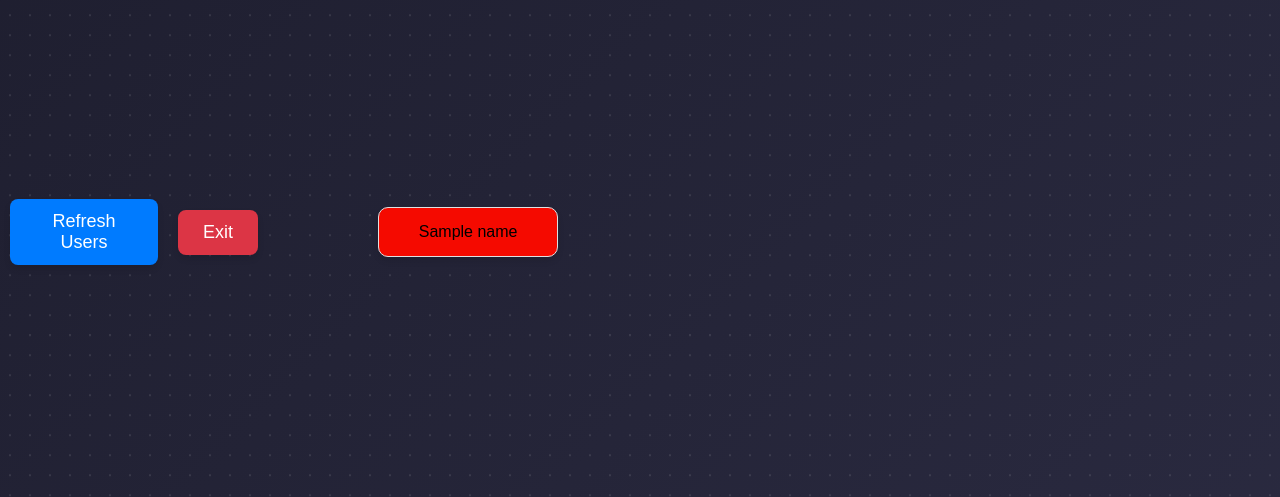
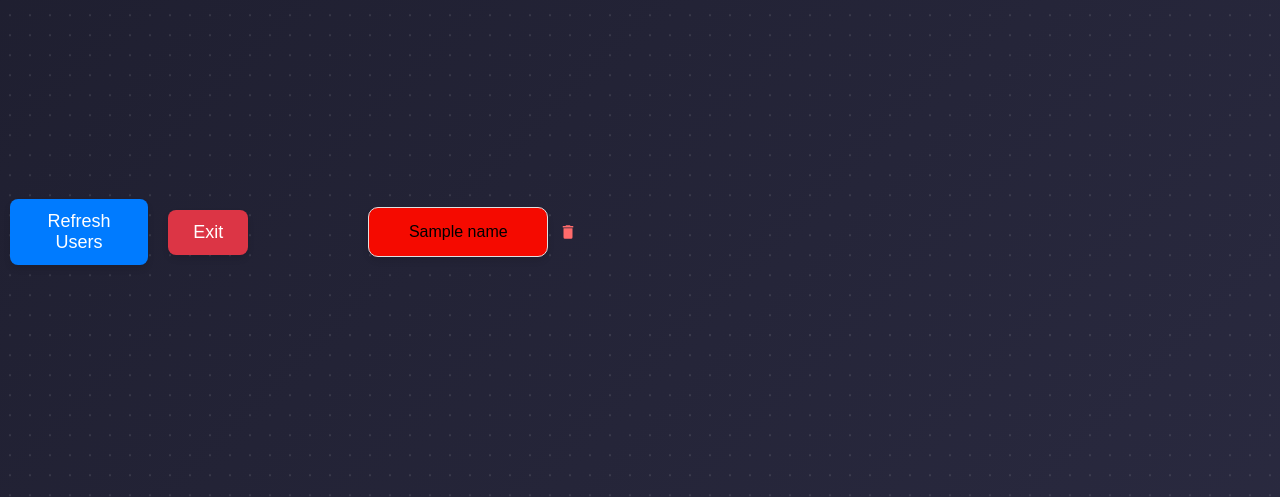
Before and after one commit to misterwo0rldwide/SilentNet, a Flask app: template src/manager/templates/name_screen.html in a window 1280 px wide. Shown: the part 168-665 px from the top of the page. Run offline with Flask 3, Linux system fonts and the light colour scheme; the template is opened without the code that fills it: most values are stand-ins (such as "Sample title", 1, 10 or a date in 2020).

Commit message:
Delete client

```diff
--- a/src/manager/manager.py
+++ b/src/manager/manager.py
@@ -155,6 +155,18 @@ def employees_screen():
 
     return render_template("name_screen.html", name_list=stats)
 
+@web_app.route('/delete_client', methods=['POST'])
+def delete_client():
+    data = request.get_json()
+    client_name = data.get('name')
+
+    if not client_name:
+        return jsonify({'success': False, 'message': 'No name provided'}), 400
+
+    manager_server_sock.protocol_send(MessageParser.MANAGER_DELETE_CLIENT, client_name)
+    return jsonify({'success': True, 'message': f'Client {client_name} deleted successfully'})
+
+
 @web_app.route("/manual-connect")
 def manual_connect():
     attempt_server_connection()
--- a/src/manager/static/css/name_screen.css
+++ b/src/manager/static/css/name_screen.css
@@ -126,3 +126,41 @@ body::before {
     z-index: 1000;
     display: none;
 }
+
+/* Add these to your existing name_screen.css */
+
+.name-card {
+    position: relative;
+    display: flex;
+    align-items: center;
+    margin-left: 90px;
+}
+
+.name-form {
+    margin: 0;
+}
+
+.delete-btn {
+    background: none;
+    border: none;
+    color: #ff6b6b;
+    cursor: pointer;
+    padding: 5px;
+    margin-left: 5px;
+    border-radius: 50%;
+    width: 30px;
+    height: 30px;
+    display: flex;
+    align-items: center;
+    justify-content: center;
+    transition: all 0.3s ease;
+}
+
+.delete-btn:hover {
+    background-color: rgba(255, 107, 107, 0.2);
+    transform: scale(1.1);
+}
+
+.delete-btn:active {
+    transform: scale(0.95);
+}
--- a/src/manager/static/js/name_screen.js
+++ b/src/manager/static/js/name_screen.js
@@ -8,3 +8,33 @@ function hideTooltip() {
     const tooltip = document.getElementById('tooltip');
     tooltip.style.display = 'none';
 }
+
+function deleteName(name) {
+    if (confirm(`Are you sure you want to delete "${name}"?`)) {
+        fetch('/delete_client', {
+            method: 'POST',
+            headers: {
+                'Content-Type': 'application/json',
+            },
+            body: JSON.stringify({ name: name })
+        })
+        .then(response => response.json())
+        .then(data => {
+            if (data.success) {
+                // Find and remove the name card from the DOM
+                const cards = document.querySelectorAll('.name-card');
+                cards.forEach(card => {
+                    if (card.textContent.includes(name)) {
+                        card.remove();
+                    }
+                });
+            } else {
+                alert('Failed to delete: ' + data.message);
+            }
+        })
+        .catch(error => {
+            console.error('Error:', error);
+            alert('An error occurred while deleting');
+        });
+    }
+}
--- a/src/manager/templates/name_screen.html
+++ b/src/manager/templates/name_screen.html
@@ -13,12 +13,19 @@
     <div id="tooltip" class="tooltip"></div>
     <div class="container">
         {% for name, activity in name_list %}
-        <form action="/stats_screen" method="get" style="margin-left: 90px;">
-            <input type="hidden" name="client_name" value="{{ name }}">
-            <button class="button" type="submit" onmouseover="showTooltip('{{ name }}')" onmouseout="hideTooltip()" style="background-color: rgb({{ 255 - (activity * 2.55) }}, {{ activity * 2.55 }}, 0);">
-                {{ name[:18] }}{% if name|length > 18 %}...{% endif %}
+        <div class="name-card">
+            <form action="/stats_screen" method="get" class="name-form">
+                <input type="hidden" name="client_name" value="{{ name }}">
+                <button class="button" type="submit" onmouseover="showTooltip('{{ name }}')" onmouseout="hideTooltip()" style="background-color: rgb({{ 255 - (activity * 2.55) }}, {{ activity * 2.55 }}, 0);">
+                    {{ name[:18] }}{% if name|length > 18 %}...{% endif %}
+                </button>
+            </form>
+            <button class="delete-btn" onclick="deleteName('{{ name }}')" title="Delete this user">
+                <svg viewBox="0 0 24 24" width="18" height="18">
+                    <path fill="currentColor" d="M19,4H15.5L14.5,3H9.5L8.5,4H5V6H19M6,19A2,2 0 0,0 8,21H16A2,2 0 0,0 18,19V7H6V19Z" />
+                </svg>
             </button>
-        </form>
+        </div>
         {% endfor %}
     </div>
     <script src="{{ url_for('static', filename='js/name_screen.js') }}"></script>
--- a/src/shared/protocol.py
+++ b/src/shared/protocol.py
@@ -47,6 +47,7 @@ class MessageParser:
     MANAGER_SND_SETTINGS = "MST"
     MANAGER_GET_CLIENTS = "MGC"
     MANAGER_GET_CLIENT_DATA = "MGD"
+    MANAGER_DELETE_CLIENT = "MDC"
 
     # Manager changes name of client
     MANAGER_CHG_CLIENT_NAME = "MCN"
```
Also changed, not shown: src/server/DB.py (+40 -3 lines), src/server/server.py (+9 -1 lines).
